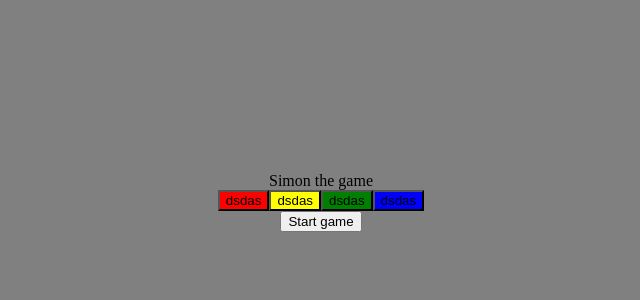
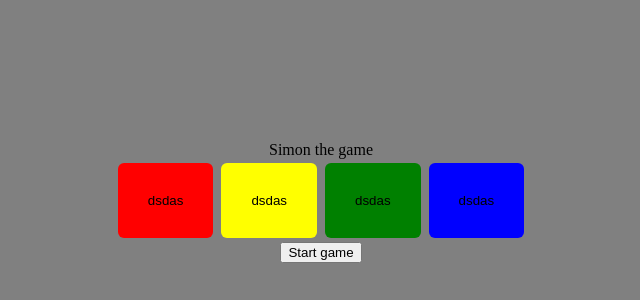
Before and after one commit to Sadnessa/test-game, a Vue app: page / in a window 1280 px wide. Shown: the part 198-498 px from the top of the page, without its empty margins (319-959 px from the left). Built offline with nearby package versions, Linux system fonts and the light colour scheme.

Commit message:
Added button component. Added style for component.

```diff
--- a/src/components/GameButton.vue
+++ b/src/components/GameButton.vue
@@ -14,3 +14,26 @@ export default {
   }
 }
 </script>
+
+<style lang="scss" scoped>
+button {
+  position: relative;
+  border-radius: 6px;
+  border: none;
+  padding: 30px;
+  margin: 4px;
+
+  &:hover {
+    &:after {
+      content: "";
+      position: absolute;
+      width: 100%;
+      height: 100%;
+      top: 0px;
+      left: 0px;
+      background: rgba(0, 0, 0, 0.123);
+      border-radius: inherit;
+    }
+  }
+}
+</style>
```
